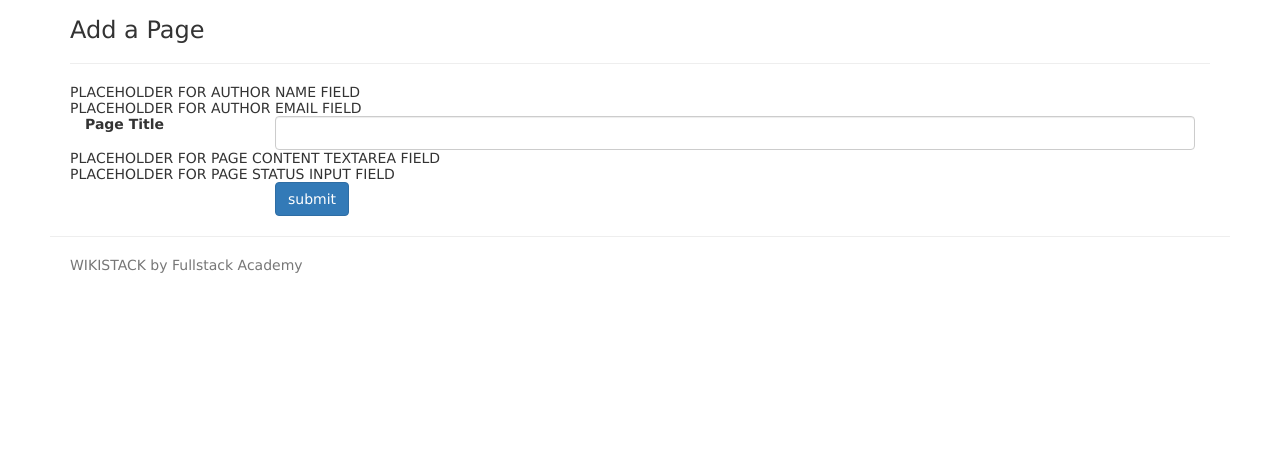
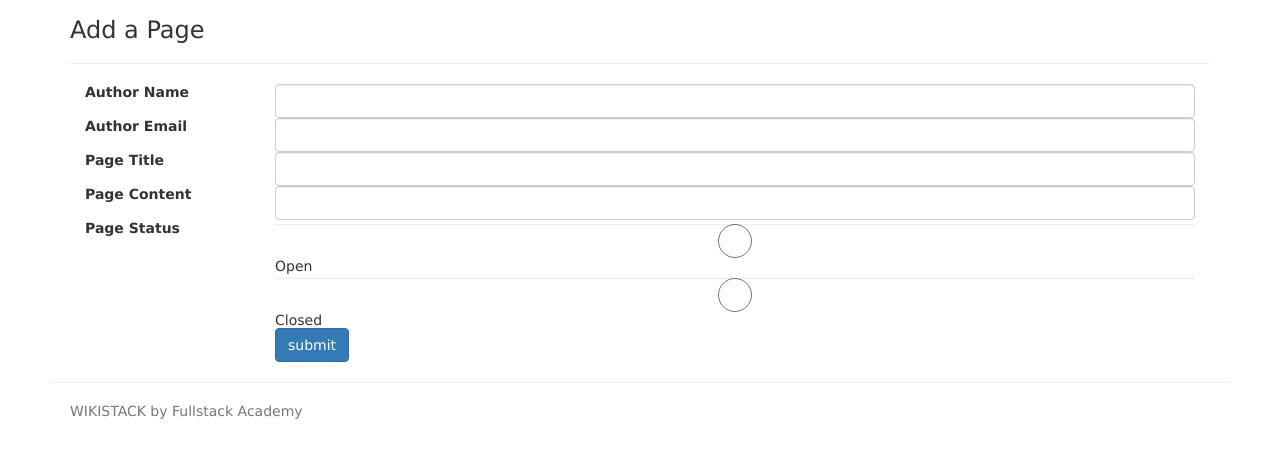
Before and after one commit to lizzthabet/wikistack, a website: page views/addpage.html in a window 1280 px wide. Shown: the part 53-510 px from the top of the page. Drawn offline with nearby package versions, Linux system fonts and the light colour scheme; files that its build step writes are made by us from their sources.

Commit message:
add form entries on addpage.html

```diff
--- a/routes/wiki.js
+++ b/routes/wiki.js
@@ -2,7 +2,7 @@ const express = require('express');
 const wikiRouter = express.Router();
 
 wikiRouter.get('/', (req, res) => {
-	res.render('index')
+	res.redirect('/')
 })
 
 wikiRouter.get('/add', (req, res) => {
--- a/views/addpage.html
+++ b/views/addpage.html
@@ -5,9 +5,19 @@
 	<hr>
 	<form method="POST" action="/wiki/">
 
-    <div>PLACEHOLDER FOR AUTHOR NAME FIELD</div>
+		<div class="form-group">
+			<label for="author-name" class="col-sm-2 control-label">Author Name</label>
+			<div class="col-sm-10">
+				<input name="author-name" type="text" class="form-control"/>
+			</div>
+		</div>
 
-    <div>PLACEHOLDER FOR AUTHOR EMAIL FIELD</div>
+		<div class="form-group">
+			<label for="author-email" class="col-sm-2 control-label">Author Email</label>
+			<div class="col-sm-10">
+				<input name="author-email" type="text" class="form-control"/>
+			</div>
+		</div>
 
 		<div class="form-group">
 			<label for="title" class="col-sm-2 control-label">Page Title</label>
@@ -16,9 +26,20 @@
 			</div>
 		</div>
 
-    <div>PLACEHOLDER FOR PAGE CONTENT TEXTAREA FIELD</div>
+		<div class="form-group">
+			<label for="page-content" class="col-sm-2 control-label">Page Content</label>
+			<div class="col-sm-10">
+				<input name="page-content" type="text" class="form-control"/>
+			</div>
+		</div>
 
-    <div>PLACEHOLDER FOR PAGE STATUS INPUT FIELD</div>
+		<div class="form-group">
+			<label for="page-status" class="col-sm-2 control-label">Page Status</label>
+			<div class="col-sm-10">
+				<input name="page-status" type="radio" value="open" class="form-control"/> Open
+				<input name="page-status" type="radio" value="closed" class="form-control"/> Closed
+			</div>
+		</div>
 
 		<div class="col-sm-offset-2 col-sm-10">
 			<button type="submit" class="btn btn-primary">submit</button>
```
Also changed, not shown: routes/index.js (+4 -3 lines), routes/user.js (+23 -0 lines). Lines whose indentation alone changed are shown as unchanged.
